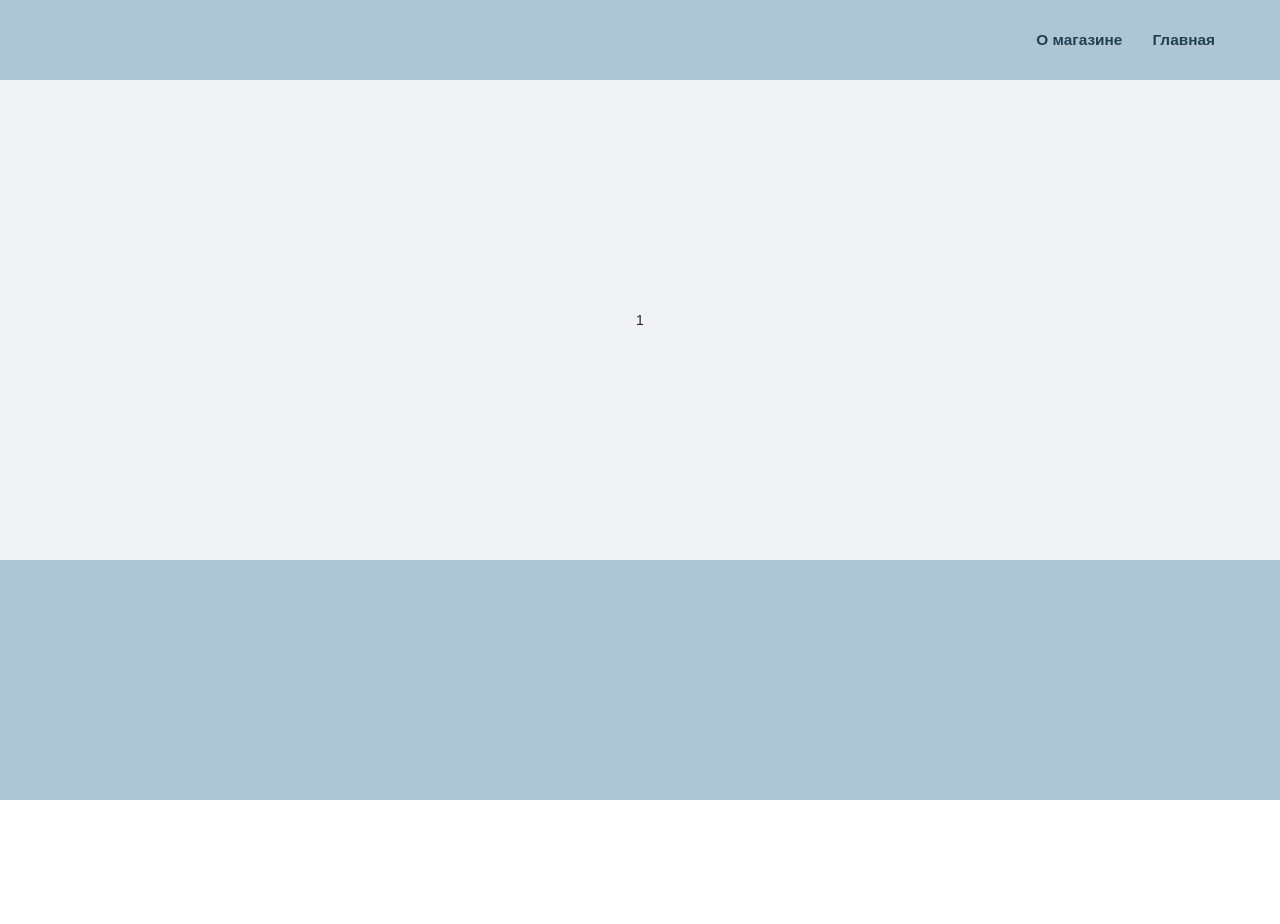
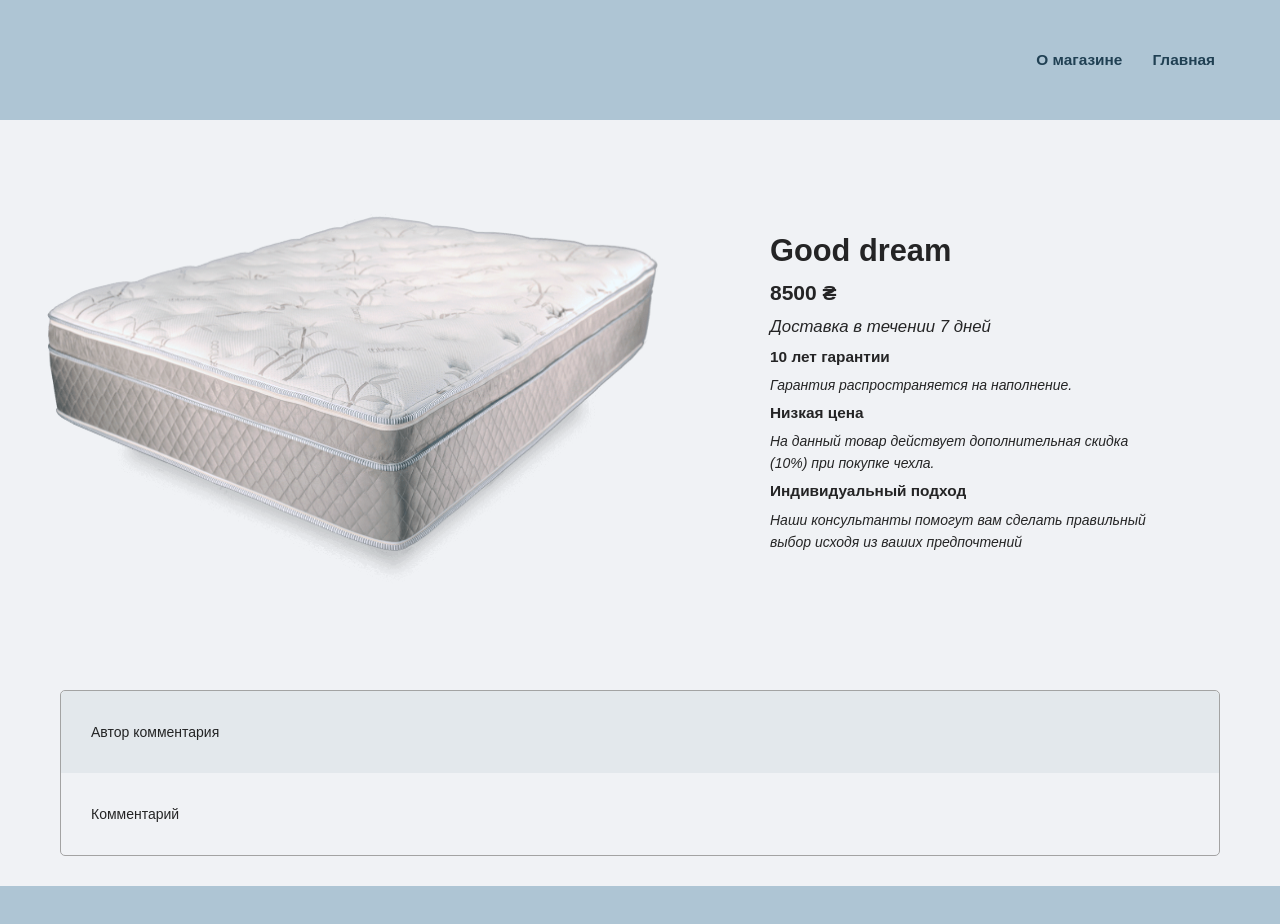
Before and after one commit to Dogober/good_deam-good_life, a React (Create React App) app: page /1 in a window 1280 px wide. Shown: the top 924 px of the page. Before the commit the page ends 800 px from the top, so only its background shows below. Built offline with nearby package versions, Linux system fonts and the light colour scheme.

Commit message:
styles-for-mattress-id-page

```diff
--- a/src/App.css
+++ b/src/App.css
@@ -19,18 +19,6 @@ img {
     flex-direction: column;
 }
 
-.mattress_description {
-    border: 1px solid gray;
-    padding: 5px 10px;
-    border-radius: 15px;
-}
-
-.mattress_description:hover {
-    color: rgb(53, 53, 53);
-    cursor: pointer;
-    border: 1px solid rgb(53, 53, 53);
-}
-
 .mattress_form_container {
     display: flex;
     flex-direction: column;
@@ -38,6 +26,14 @@ img {
     padding: 10px;
     width: 800px;
     margin: 10px 0 10px 0;
+    border: 2px solid rgba(101, 145, 175, 0);
+    border-radius: 2px;
+
+}
+.mattress_form_container:hover {
+    border: 2px solid rgba(122, 165, 194, 0.3);
+    border-radius: 2px;
+    cursor: pointer;
 }
 
 .mattress_form {
@@ -56,9 +52,9 @@ img {
     display: flex;
     justify-content: end;
     align-items: center;
-    height: 10vh;
+    height: 15vh;
     background-color: rgb(174, 197, 212);
-    padding-right: 50px;
+    padding: 0 50px;
 }
 
 .route:hover {
@@ -103,7 +99,7 @@ img {
 }
 
 .footer {
-    height: 30vh;
+    height: 25vh;
     background-color: rgb(174, 197, 212);
 }
 
@@ -117,16 +113,58 @@ img {
     justify-content: center;
     align-items: center;
 }
+.mattress_description_content_container {
+    display: flex;
+    flex-direction: column;
+}
 
 .mattress_description_content {
     display: flex;
-    height: 60vh;
-    justify-content: center;
+    margin: 30px;
     align-items: center;
 }
-.sorting {
-    height: 30px;
-    padding: 5px;
-    border-radius: 0px;
-    border: 1px solid rgb(174, 197, 212);
+.img_detail {
+    width: 50vw;
+    height: 60vh;
 }
+.detail {
+    margin-left: 100px;
+    padding-right: 100px;
+}
+
+.detail_producer {
+    font-size: 2.2em;
+    font-weight: bold;
+}
+.detail_price {
+    font-size: 1.5em;
+    font-weight: bold;
+}
+.detail_delivery {
+    margin-top: 5px;
+    font-size: 1.2em;
+    font-style: italic;
+}
+.detail_benefits {
+    font-style: italic;
+}
+.benefits {
+    font-size: 1.1em;
+    font-weight: bold;
+    margin: 5px 0;
+    font-style:normal;
+}
+.detail_comments_container {
+    margin: 30px 60px;
+    border: 1px solid rgb(163, 163, 163);
+    border-radius: 5px;
+}
+.detail_comments_title {
+    border-top-left-radius: 5px;
+    border-top-right-radius: 5px;
+    background-color: rgba(222, 229, 233, 0.719);
+    padding: 30px;
+}
+.detail_comments_body {
+    padding: 30px;
+}
--- a/src/components/MattressForm.jsx
+++ b/src/components/MattressForm.jsx
@@ -5,7 +5,10 @@ import '../App.css'
 const MattressForm = ({props}) => {
     const route = useNavigate()
     return (
-        <div className='mattress_form_container'>
+        <div
+            className='mattress_form_container'
+            onClick={() => route(`/${props.id}`)}
+        >
             <div className='price'>
                 <div style={{marginBottom: '5px'}}>
                     ЦЕНА:
@@ -28,12 +31,6 @@ const MattressForm = ({props}) => {
                 </div>
                 <div className='img_container'>
                     <img src={props.img}/>
-                    <div
-                        className='mattress_description'
-                        onClick={() => route(`/${props.id}`)}
-                    >
-                        Подробно о товаре
-                    </div>
                 </div>
             </div>
         </div>
--- a/src/components/MattressIdPage.jsx
+++ b/src/components/MattressIdPage.jsx
@@ -2,6 +2,7 @@ import React, { useEffect } from 'react';
 import { useDispatch, useSelector } from 'react-redux';
 import { useParams } from 'react-router-dom';
 import { getSelectedMattress } from '../async-functions/GetMattresses';
+import MattressesComments from './MattressesComments';
 
 const MattressIdPage = () => {
     const selectedMattress = useSelector(state => state.mattressList.selectedMattress)
@@ -13,8 +14,32 @@ const MattressIdPage = () => {
 
 
     return (
-        <div className='mattress_description_content'>
-            {selectedMattress.id}
+        <div className='mattress_description_content_container'>
+            <div className='mattress_description_content'>
+                <div>
+                    <img className='img_detail' src={selectedMattress.img}/>
+                </div>
+                <div className='detail'>
+                    <div className='detail_producer'>
+                        {selectedMattress.producer}
+                    </div>
+                    <div className='detail_price'>
+                        {selectedMattress.price} ₴
+                    </div>
+                    <div className='detail_delivery'>
+                        Доставка в течении 7 дней
+                    </div>
+                    <div className='detail_benefits'>
+                        <div className='benefits'>10 лет гарантии</div>
+                            Гарантия распространяется на наполнение.
+                        <div className='benefits'>Низкая цена</div>
+                            На данный товар действует дополнительная скидка (10%) при покупке чехла.
+                        <div className='benefits'>Индивидуальный подход</div>
+                            Наши консультанты помогут вам сделать правильный выбор исходя из ваших предпочтений
+                    </div>
+                </div>
+            </div>
+            <MattressesComments/>
         </div>
     );
 };
--- /dev/null
+++ b/src/components/MattressesComments.jsx
@@ -0,0 +1,16 @@
+import React from 'react';
+
+const MattressesComments = () => {
+    return (
+        <div className='detail_comments_container'>
+            <div className='detail_comments_title'>
+                Автор комментария
+            </div>
+            <div className='detail_comments_body'>
+                Комментарий
+            </div>
+        </div>
+    );
+};
+
+export default MattressesComments;
```
